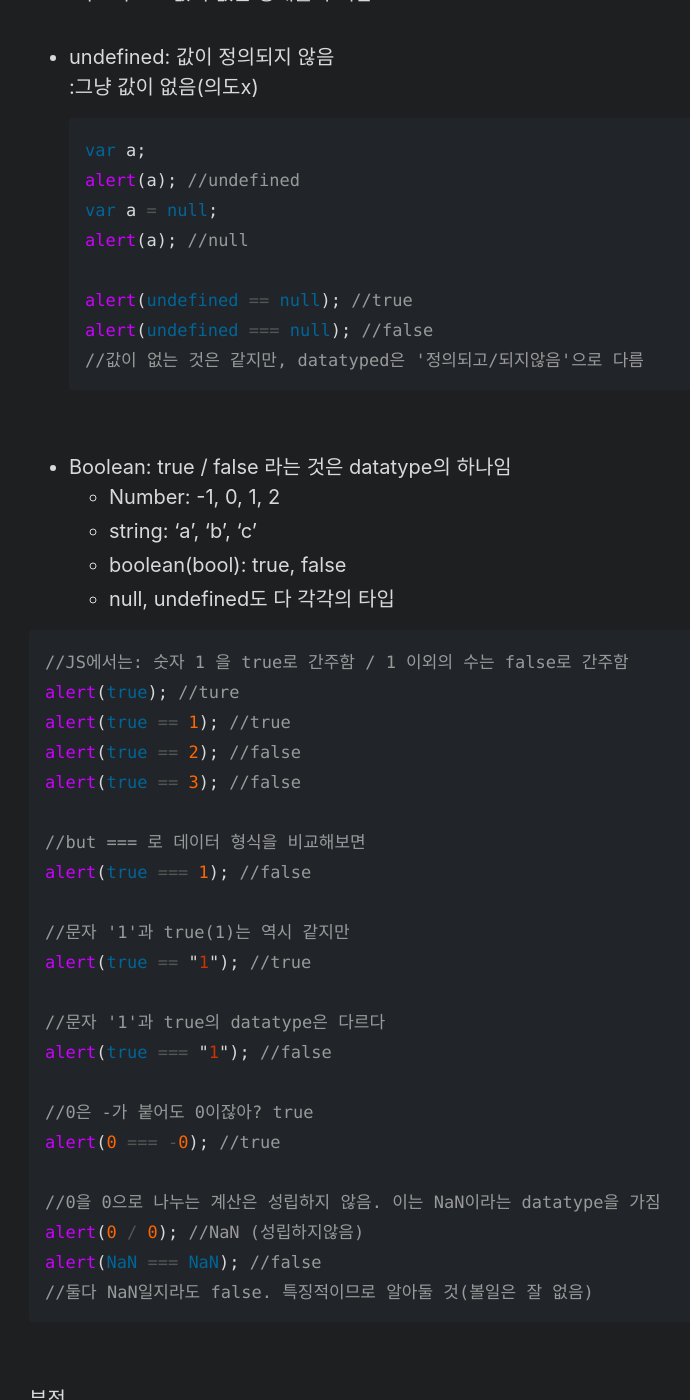
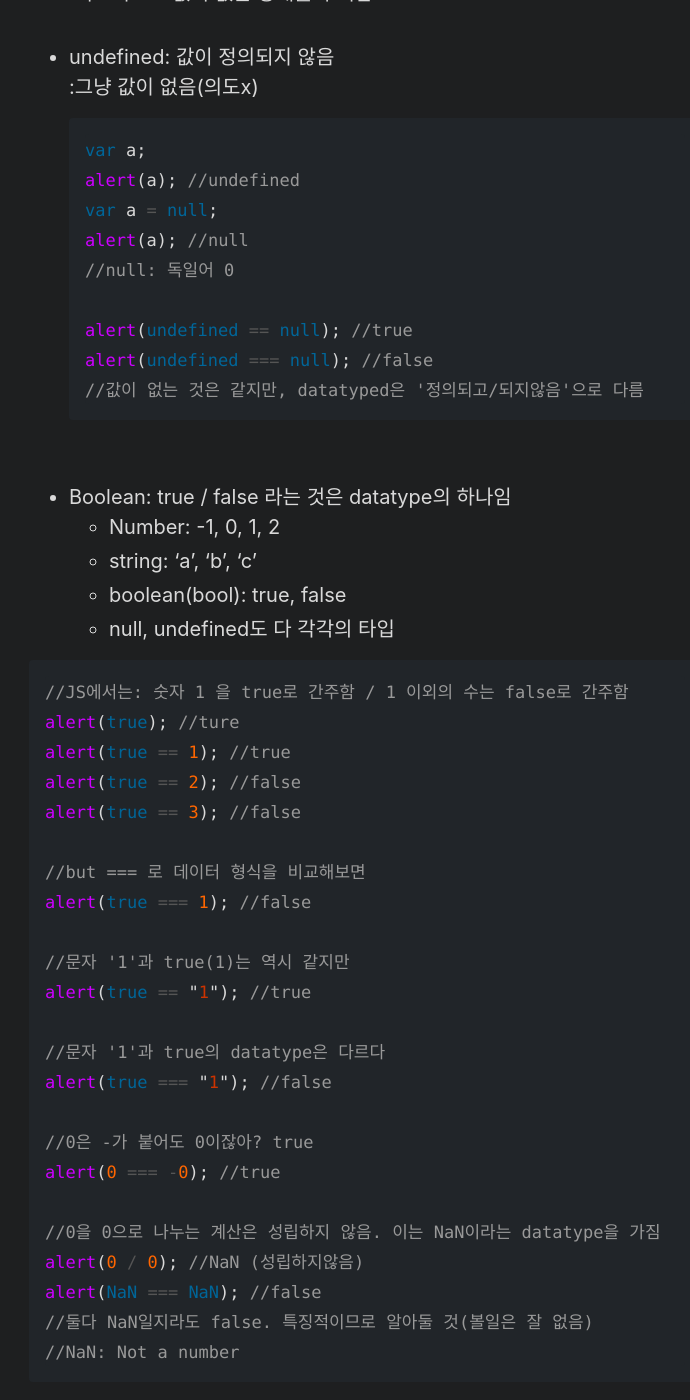
Before and after one commit to Dev-Dotoli/dev-dotoli.github.com, a Jekyll site: the page built from _posts/2022-02-28-JS-8-연산자.md, in a window 1280 px wide and 1400 px high, scrolled down 1797 px. Shown: the whole window, without its empty margins (275-965 px from the left). Built offline with Jekyll 4.4.1, drawn with Linux system fonts in a browser that asks for light colours.

Commit message:
Fix:typo

````diff
--- a/_posts/2022-02-28-JS-8-연산자.md
+++ b/_posts/2022-02-28-JS-8-연산자.md
@@ -75,6 +75,7 @@ alert(1 === "1"); //false
   alert(a); //undefined
   var a = null;
   alert(a); //null
+  //null: 독일어 0
 
   alert(undefined == null); //true
   alert(undefined === null); //false
@@ -112,6 +113,7 @@ alert(0 === -0); //true
 alert(0 / 0); //NaN (성립하지않음)
 alert(NaN === NaN); //false
 //둘다 NaN일지라도 false. 특징적이므로 알아둘 것(볼일은 잘 없음)
+//NaN: Not a number
 ```
 
 <br>
````
